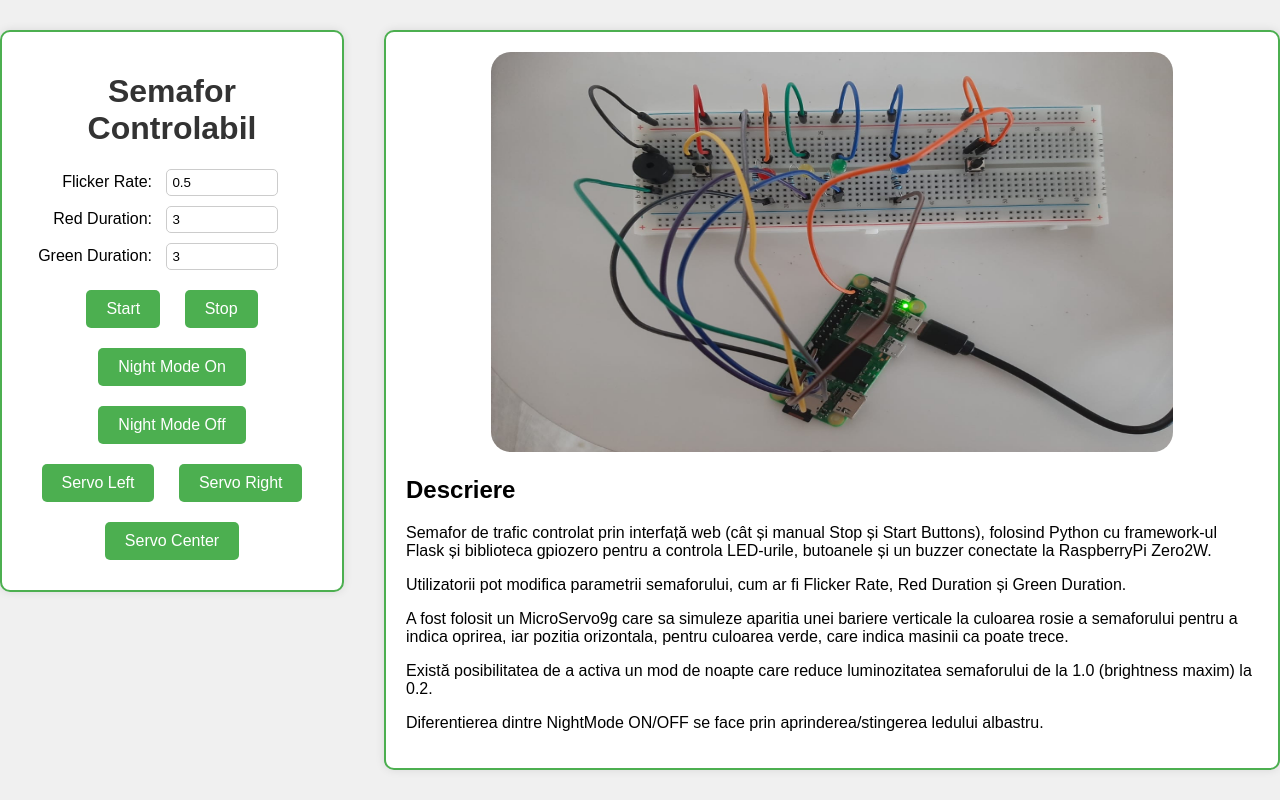
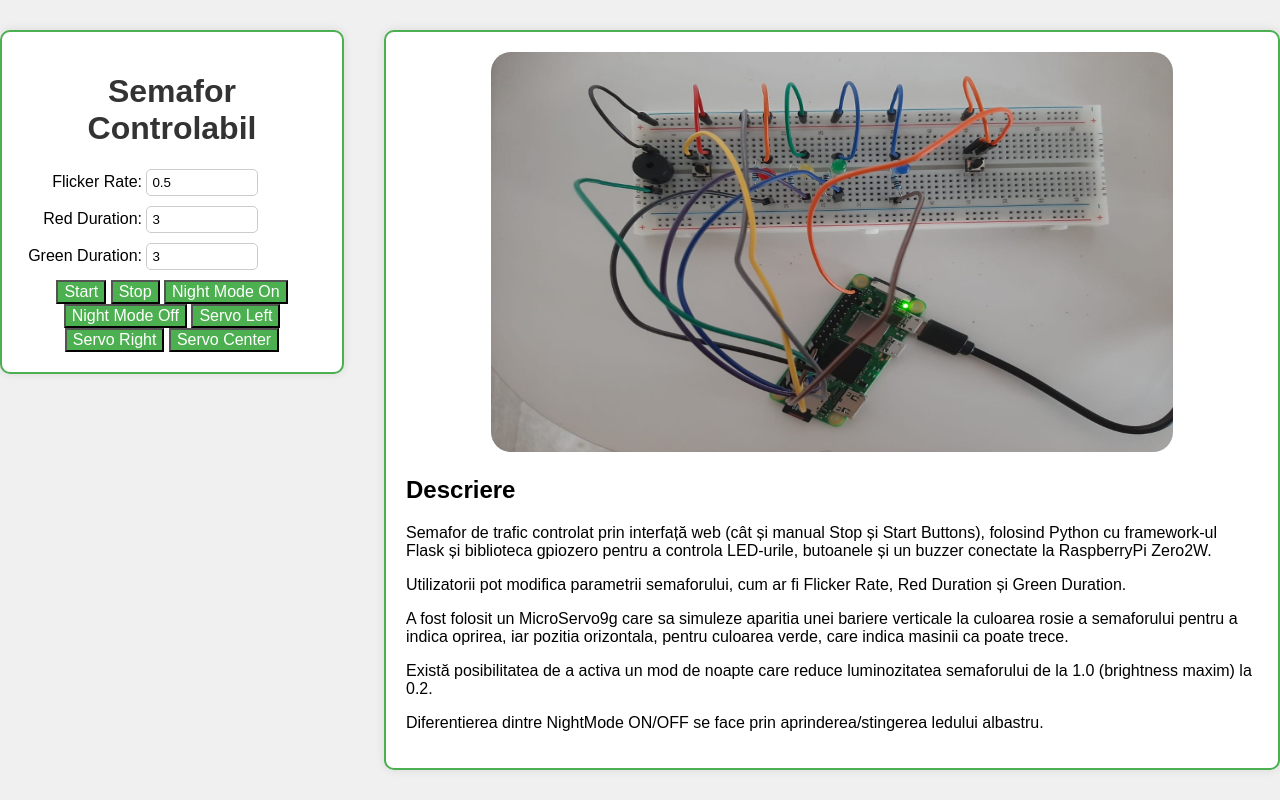
Before and after one commit to Drexel7/SmartTrafficLight-RPi2W, a Flask app: page / in a window 1280 px wide. Run offline with Flask 3, Linux system fonts and the light colour scheme.

Commit message:
Update index.html

```diff
--- a/templates/index.html
+++ b/templates/index.html
@@ -44,10 +44,6 @@
         button {
             background-color: rgb(76, 175, 80);
             color: white;
-            border: none;
-            padding: 10px 20px;
-            margin: 10px;
-            border-radius: 5px;
             cursor: pointer;
             font-size: 16px;
         }
@@ -62,8 +58,6 @@
             display: inline-block;
             width: 120px;
             text-align: right;
-            margin-right: 10px;
-            margin-left:10px;
         }
         .input-group input {
             padding: 5px;
```
